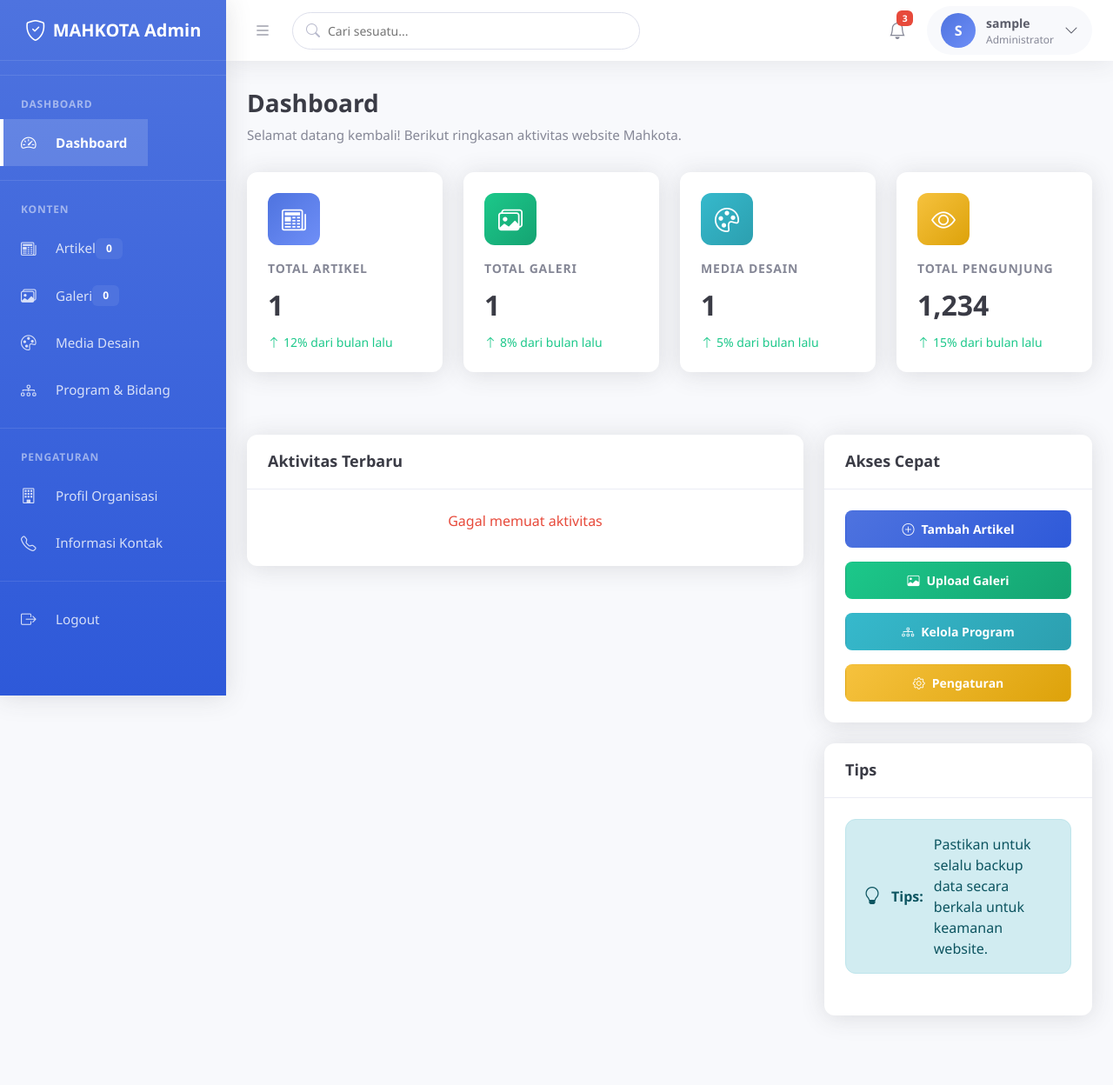
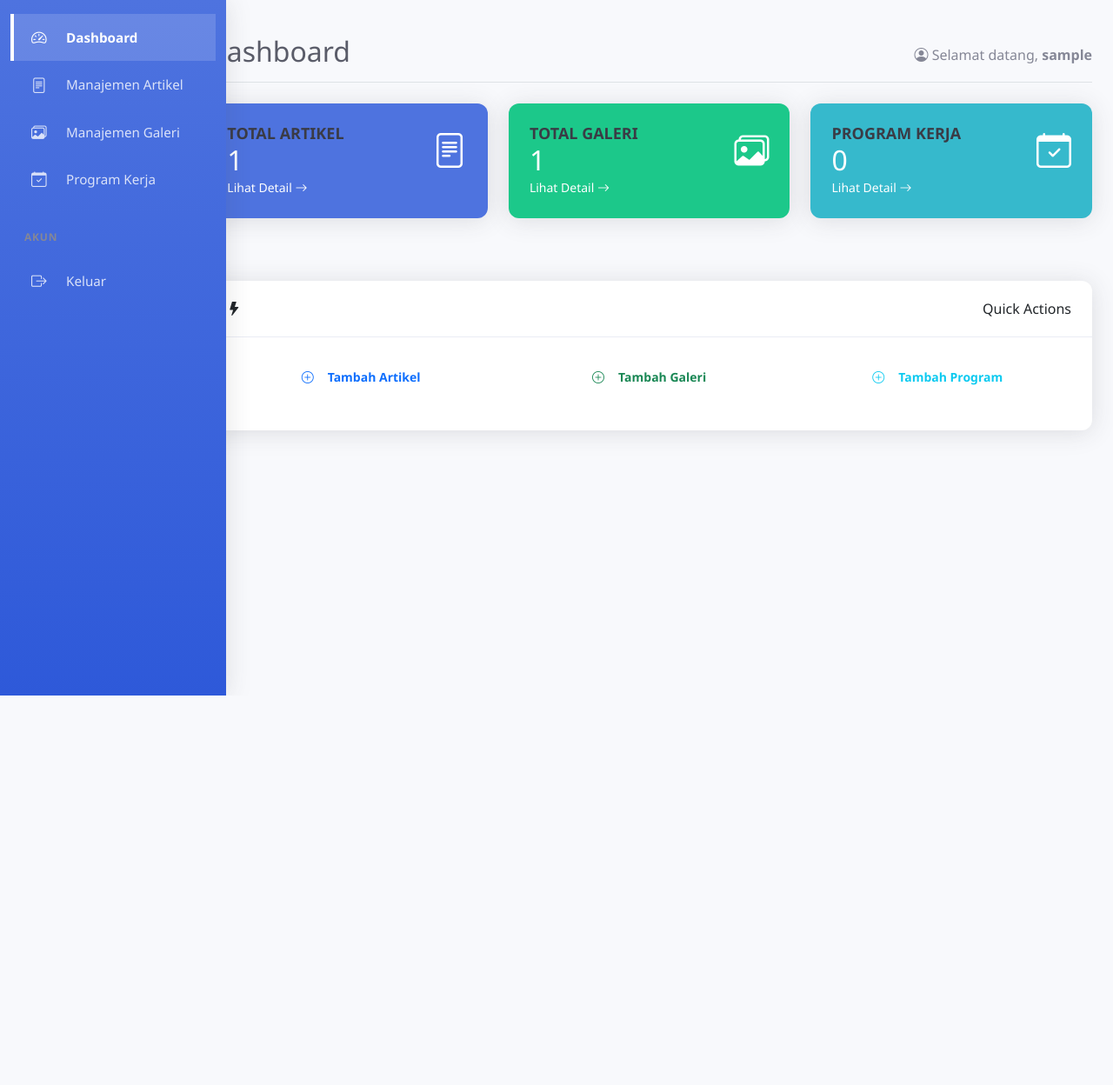
Before and after one commit to Codift05/mahkota-websystem-quality-assurance-and-testing, a PHP site: page /Devin/admin-dashboard.php in a window 1280 px wide. Shown: the whole page at 87% size. After the commit the page ends 800 px from the top, so only its background shows below. Run offline with PHP 8.4, Linux system fonts and the light colour scheme; the visitor is signed in with stand-in values (Sample User, id 1); tables that the repository leaves empty or names only in its code hold one stand-in row (values such as "Sample post"); some libraries are stand-ins or nearby versions.

Commit message:
refactor: Update dashboard to use consistent sidebar layout

```diff
--- a/admin-dashboard.php
+++ b/admin-dashboard.php
@@ -6,259 +6,131 @@ if (!isset($_SESSION['is_admin']) || $_SESSION['is_admin'] !== true) {
     exit;
 }
 
+// Koneksi database
+require_once 'db.php';
+
 $admin_name = $_SESSION['admin_username'] ?? 'Admin';
+
+// Hitung statistik
+$count_artikel = $conn->query("SELECT COUNT(*) as total FROM artikel")->fetch_assoc()['total'] ?? 0;
+$count_galeri = $conn->query("SELECT COUNT(*) as total FROM galeri")->fetch_assoc()['total'] ?? 0;
+
+// Cek apakah tabel program ada
+$table_check = $conn->query("SHOW TABLES LIKE 'program'");
+if ($table_check && $table_check->num_rows > 0) {
+    $count_program = $conn->query("SELECT COUNT(*) as total FROM program")->fetch_assoc()['total'] ?? 0;
+} else {
+    $count_program = 0;
+}
 ?>
 <!DOCTYPE html>
 <html lang="id">
 <head>
     <meta charset="UTF-8">
     <meta name="viewport" content="width=device-width, initial-scale=1.0">
-  <title>Dashboard - Admin Panel Mahkota</title>
-  <link href="https://cdn.jsdelivr.net/npm/bootstrap@5.3.0/dist/css/bootstrap.min.css" rel="stylesheet">
-  <link href="https://cdn.jsdelivr.net/npm/bootstrap-icons@1.10.5/font/bootstrap-icons.css" rel="stylesheet">
+    <title>Dashboard - Admin Panel</title>
+    <link href="assets/vendor/bootstrap/css/bootstrap.min.css" rel="stylesheet">
+    <link href="assets/vendor/bootstrap-icons/bootstrap-icons.css" rel="stylesheet">
     <link href="assets/css/admin.css" rel="stylesheet">
 </head>
 <body>
+    <div class="container-fluid">
+        <div class="row">
             <!-- Sidebar -->
-  <aside class="sidebar">
-    <a href="admin-dashboard.php" class="sidebar-brand">
-      <i class="bi bi-shield-check"></i>
-      <span>MAHKOTA Admin</span>
-    </a>
-
-    <div class="sidebar-divider"></div>
-
-    <div class="sidebar-heading">Dashboard</div>
-    <ul class="nav">
-      <li class="nav-item">
-        <a href="admin-dashboard.php" class="nav-link active">
-          <i class="bi bi-speedometer2"></i>
-          <span>Dashboard</span>
-        </a>
-      </li>
-    </ul>
-
-    <div class="sidebar-divider"></div>
-
-    <div class="sidebar-heading">Konten</div>
-    <ul class="nav">
-      <li class="nav-item">
-        <a href="admin/artikel.php" class="nav-link">
-          <i class="bi bi-newspaper"></i>
-          <span>Artikel</span>
-          <span class="badge badge-primary" id="badge-artikel">0</span>
-        </a>
-      </li>
-      <li class="nav-item">
-        <a href="admin/galeri.php" class="nav-link">
-          <i class="bi bi-images"></i>
-          <span>Galeri</span>
-          <span class="badge badge-primary" id="badge-galeri">0</span>
-        </a>
-      </li>
-      <li class="nav-item">
-        <a href="admin/media-desain.php" class="nav-link">
-          <i class="bi bi-palette"></i>
-          <span>Media Desain</span>
-        </a>
-      </li>
-      <li class="nav-item">
-        <a href="admin/program-bidang.php" class="nav-link">
-          <i class="bi bi-diagram-3"></i>
-          <span>Program & Bidang</span>
-        </a>
-      </li>
-    </ul>
-
-    <div class="sidebar-divider"></div>
-
-    <div class="sidebar-heading">Pengaturan</div>
-    <ul class="nav">
-      <li class="nav-item">
-        <a href="admin/profil.php" class="nav-link">
-          <i class="bi bi-building"></i>
-          <span>Profil Organisasi</span>
-        </a>
-      </li>
-      <li class="nav-item">
-        <a href="admin/kontak.php" class="nav-link">
-          <i class="bi bi-telephone"></i>
-          <span>Informasi Kontak</span>
-        </a>
-      </li>
-    </ul>
-
-    <div class="sidebar-divider"></div>
-
-    <ul class="nav">
-      <li class="nav-item">
-        <a href="logout.php" class="nav-link">
-          <i class="bi bi-box-arrow-right"></i>
-          <span>Logout</span>
-        </a>
-      </li>
-    </ul>
-  </aside>
+            <?php include 'admin/sidebar.php'; ?>
 
             <!-- Main Content -->
-  <div class="main-content">
-    <!-- Topbar -->
-    <header class="topbar">
-      <div class="topbar-left">
-        <button class="sidebar-toggle" id="sidebarToggle">
-          <i class="bi bi-list"></i>
-        </button>
-        <div class="topbar-search">
-          <i class="bi bi-search"></i>
-          <input type="text" placeholder="Cari sesuatu...">
+            <main class="col-md-9 ms-sm-auto col-lg-10 px-md-4 py-4">
+                <div class="d-flex justify-content-between flex-wrap flex-md-nowrap align-items-center pt-3 pb-2 mb-3 border-bottom">
+                    <h1 class="h2">Dashboard</h1>
+                    <div class="text-muted">
+                        <i class="bi bi-person-circle"></i> Selamat datang, <strong><?php echo htmlspecialchars($admin_name); ?></strong>
                     </div>
                 </div>
 
-      <div class="topbar-right">
-        <button class="topbar-icon">
-          <i class="bi bi-bell"></i>
-          <span class="badge badge-danger">3</span>
-        </button>
-
-        <div class="user-dropdown">
-          <div class="user-avatar"><?php echo strtoupper(substr($admin_name, 0, 1)); ?></div>
-          <div class="user-info">
-            <div class="user-name"><?php echo htmlspecialchars($admin_name); ?></div>
-            <div class="user-role">Administrator</div>
+                <!-- Statistik Cards -->
+                <div class="row mb-4">
+                    <div class="col-md-4 mb-3">
+                        <div class="card text-white bg-primary">
+                            <div class="card-body">
+                                <div class="d-flex justify-content-between align-items-center">
+                                    <div>
+                                        <h6 class="card-title text-uppercase mb-0">Total Artikel</h6>
+                                        <h2 class="mb-0"><?php echo $count_artikel; ?></h2>
                                     </div>
-          <i class="bi bi-chevron-down"></i>
+                                    <div class="fs-1">
+                                        <i class="bi bi-file-text"></i>
                                     </div>
                                 </div>
-    </header>
-
-    <!-- Page Content -->
-    <div class="page-content">
-      <div class="page-header">
-        <h1 class="page-title">Dashboard</h1>
-        <p class="page-subtitle">Selamat datang kembali! Berikut ringkasan aktivitas website Mahkota.</p>
+                                <a href="admin/artikel.php" class="text-white text-decoration-none small">
+                                    Lihat Detail <i class="bi bi-arrow-right"></i>
+                                </a>
+                            </div>
+                        </div>
                     </div>
 
-      <!-- Stats Cards -->
-      <div class="row mb-4">
-        <div class="col-xl-3 col-md-6 mb-4">
-          <div class="card stats-card">
+                    <div class="col-md-4 mb-3">
+                        <div class="card text-white bg-success">
                             <div class="card-body">
-              <div class="stats-icon primary">
-                <i class="bi bi-newspaper"></i>
+                                <div class="d-flex justify-content-between align-items-center">
+                                    <div>
+                                        <h6 class="card-title text-uppercase mb-0">Total Galeri</h6>
+                                        <h2 class="mb-0"><?php echo $count_galeri; ?></h2>
                                     </div>
-              <div class="stats-label">Total Artikel</div>
-              <div class="stats-value" id="count-artikel">0</div>
-              <div class="stats-change positive">
-                <i class="bi bi-arrow-up"></i>
-                <span>12% dari bulan lalu</span>
+                                    <div class="fs-1">
+                                        <i class="bi bi-images"></i>
+                                    </div>
+                                </div>
+                                <a href="admin/galeri.php" class="text-white text-decoration-none small">
+                                    Lihat Detail <i class="bi bi-arrow-right"></i>
+                                </a>
+                            </div>
+                        </div>
+                    </div>
+
+                    <div class="col-md-4 mb-3">
+                        <div class="card text-white bg-info">
+                            <div class="card-body">
+                                <div class="d-flex justify-content-between align-items-center">
+                                    <div>
+                                        <h6 class="card-title text-uppercase mb-0">Program Kerja</h6>
+                                        <h2 class="mb-0"><?php echo $count_program; ?></h2>
+                                    </div>
+                                    <div class="fs-1">
+                                        <i class="bi bi-calendar-check"></i>
+                                    </div>
+                                </div>
+                                <a href="admin/program-kerja.php" class="text-white text-decoration-none small">
+                                    Lihat Detail <i class="bi bi-arrow-right"></i>
+                                </a>
                             </div>
                         </div>
                     </div>
                 </div>
 
-        <div class="col-xl-3 col-md-6 mb-4">
-          <div class="card stats-card">
-            <div class="card-body">
-              <div class="stats-icon success">
-                <i class="bi bi-images"></i>
-              </div>
-              <div class="stats-label">Total Galeri</div>
-              <div class="stats-value" id="count-galeri">0</div>
-              <div class="stats-change positive">
-                <i class="bi bi-arrow-up"></i>
-                <span>8% dari bulan lalu</span>
-              </div>
-            </div>
-          </div>
-        </div>
-
-        <div class="col-xl-3 col-md-6 mb-4">
-          <div class="card stats-card">
-            <div class="card-body">
-              <div class="stats-icon info">
-                <i class="bi bi-palette"></i>
-              </div>
-              <div class="stats-label">Media Desain</div>
-              <div class="stats-value" id="count-media">0</div>
-              <div class="stats-change positive">
-                <i class="bi bi-arrow-up"></i>
-                <span>5% dari bulan lalu</span>
-              </div>
-            </div>
-          </div>
-        </div>
-
-        <div class="col-xl-3 col-md-6 mb-4">
-          <div class="card stats-card">
-            <div class="card-body">
-              <div class="stats-icon warning">
-                <i class="bi bi-eye"></i>
-              </div>
-              <div class="stats-label">Total Pengunjung</div>
-              <div class="stats-value">1,234</div>
-              <div class="stats-change positive">
-                <i class="bi bi-arrow-up"></i>
-                <span>15% dari bulan lalu</span>
-              </div>
-            </div>
-          </div>
-        </div>
-      </div>
-
-      <!-- Content Row -->
-      <div class="row">
-        <div class="col-lg-8 mb-4">
+                <!-- Quick Actions -->
+                <div class="row mb-4">
+                    <div class="col-12">
                         <div class="card">
                             <div class="card-header">
-              <h3 class="card-title">Aktivitas Terbaru</h3>
+                                <i class="bi bi-lightning-fill me-1"></i> Quick Actions
                             </div>
                             <div class="card-body">
-              <div id="recent-activities">
-                <div class="text-center py-4">
-                  <div class="spinner"></div>
-                  <p class="mt-2 text-muted">Memuat aktivitas...</p>
-                </div>
-              </div>
-            </div>
-          </div>
-        </div>
-
-        <div class="col-lg-4 mb-4">
-          <div class="card">
-            <div class="card-header">
-              <h3 class="card-title">Akses Cepat</h3>
-            </div>
-            <div class="card-body">
-              <div class="d-grid gap-2">
-                <a href="admin/artikel.php" class="btn btn-primary">
-                  <i class="bi bi-plus-circle"></i>
-                  Tambah Artikel
-                </a>
-                <a href="admin/galeri.php" class="btn btn-success">
-                  <i class="bi bi-image"></i>
-                  Upload Galeri
-                </a>
-                <a href="admin/program-bidang.php" class="btn btn-info">
-                  <i class="bi bi-diagram-3"></i>
-                  Kelola Program
-                </a>
-                <a href="admin/profil.php" class="btn btn-warning">
-                  <i class="bi bi-gear"></i>
-                  Pengaturan
+                                <div class="row">
+                                    <div class="col-md-4 mb-2">
+                                        <a href="admin/artikel.php" class="btn btn-outline-primary w-100">
+                                            <i class="bi bi-plus-circle me-2"></i>Tambah Artikel
                                         </a>
                                     </div>
+                                    <div class="col-md-4 mb-2">
+                                        <a href="admin/galeri.php" class="btn btn-outline-success w-100">
+                                            <i class="bi bi-plus-circle me-2"></i>Tambah Galeri
+                                        </a>
                                     </div>
-          </div>
-
-          <div class="card mt-4">
-            <div class="card-header">
-              <h3 class="card-title">Tips</h3>
-            </div>
-            <div class="card-body">
-              <div class="alert alert-info">
-                <i class="bi bi-lightbulb"></i>
-                <strong>Tips:</strong> Pastikan untuk selalu backup data secara berkala untuk keamanan website.
-              </div>
+                                    <div class="col-md-4 mb-2">
+                                        <a href="admin/program-kerja.php" class="btn btn-outline-info w-100">
+                                            <i class="bi bi-plus-circle me-2"></i>Tambah Program
+                                        </a>
                                     </div>
                                 </div>
                             </div>
@@ -266,79 +138,11 @@ $admin_name = $_SESSION['admin_username'] ?? 'Admin';
                     </div>
                 </div>
 
-  <script>
-  // Fungsi untuk memuat statistik konten
-  function loadStatistics() {
-    // Memuat jumlah artikel
-    fetch('api/count_artikel.php')
-      .then(res => res.json())
-      .then(data => {
-        document.getElementById('count-artikel').textContent = data.count;
-      })
-      .catch(() => {
-        document.getElementById('count-artikel').textContent = '?';
-      });
+            </main>
+        </div>
+    </div>
 
-    // Memuat jumlah galeri
-    fetch('api/count_galeri.php')
-      .then(res => res.json())
-      .then(data => {
-        document.getElementById('count-galeri').textContent = data.count;
-      })
-      .catch(() => {
-        document.getElementById('count-galeri').textContent = '?';
-      });
 
-    // Memuat jumlah media desain
-    fetch('api/count_media.php')
-      .then(res => res.json())
-      .then(data => {
-        document.getElementById('count-media').textContent = data.count;
-      })
-      .catch(() => {
-        document.getElementById('count-media').textContent = '?';
-      });
-  }
-
-  // Fungsi untuk memuat aktivitas terbaru
-  function loadRecentActivities() {
-    fetch('api/recent_activities.php')
-      .then(res => res.json())
-      .then(data => {
-        let html = '<ul class="list-group list-group-flush">';
-        if (data.length === 0) {
-          html = '<p class="text-center">Tidak ada aktivitas terbaru</p>';
-        } else {
-          data.forEach(activity => {
-            html += `<li class="list-group-item small">
-              <strong>${activity.action}</strong>: ${activity.detail}<br>
-              <span class="text-muted">${activity.created_at}</span>
-            </li>`;
-          });
-          html += '</ul>';
-        }
-        document.getElementById('recent-activities').innerHTML = html;
-      })
-      .catch(() => {
-        document.getElementById('recent-activities').innerHTML = '<p class="text-center text-danger">Gagal memuat aktivitas</p>';
-      });
-  }
-
-  // Sidebar toggle untuk mobile
-  const sidebarToggle = document.getElementById('sidebarToggle');
-  const sidebar = document.querySelector('.sidebar');
-
-  sidebarToggle.addEventListener('click', function() {
-    sidebar.classList.toggle('active');
-  });
-
-  // Memuat data saat halaman dimuat
-  document.addEventListener('DOMContentLoaded', function() {
-    loadStatistics();
-    loadRecentActivities();
-  });
-  </script>
-
-  <script src="https://cdn.jsdelivr.net/npm/bootstrap@5.3.0/dist/js/bootstrap.bundle.min.js"></script>
+    <script src="assets/vendor/bootstrap/js/bootstrap.bundle.min.js"></script>
 </body>
 </html>
```
Lines whose indentation alone changed are shown as unchanged.
